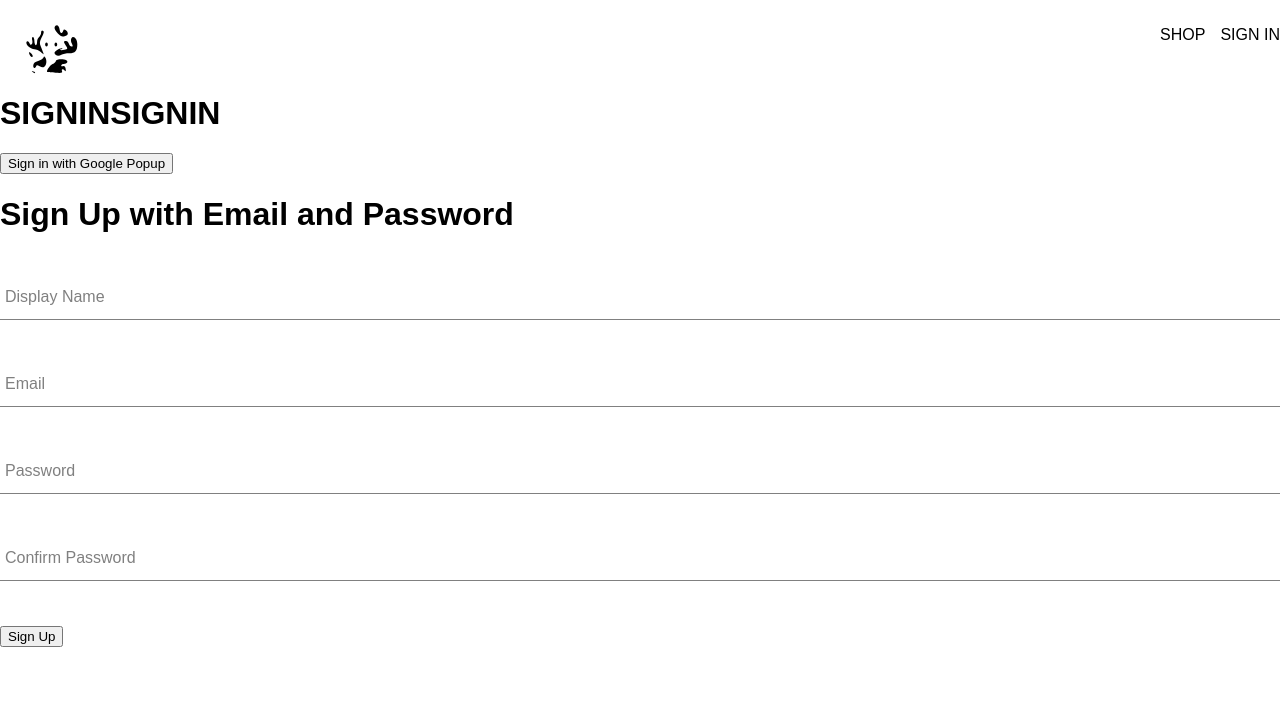
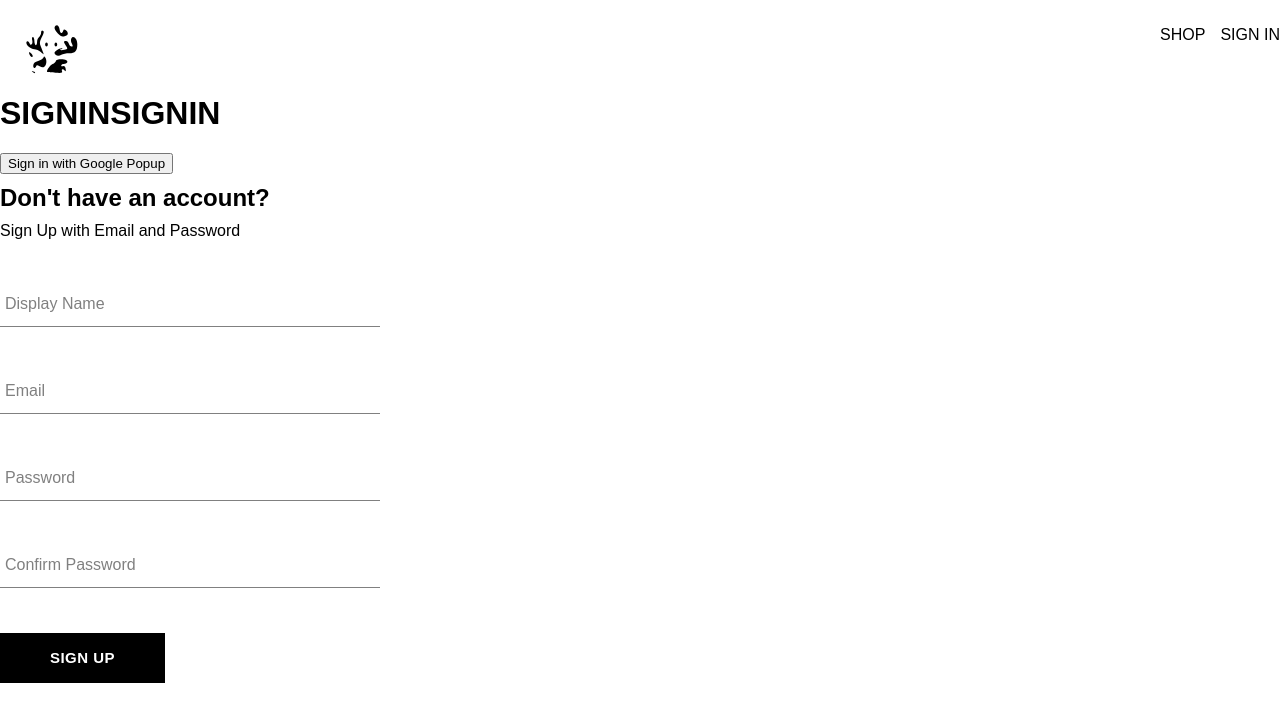
Before and after one commit to dogbeide/clothing-store, a React (Vite) app: page /sign-in in a window 1280 px wide. Shown: the top 722 px of the page. Built offline with nearby package versions, Linux system fonts and the light colour scheme; a web font is replaced by a local one.

Commit message:
create sign-up-component and button-component

```diff
--- /dev/null
+++ b/src/components/button/button.component.jsx
@@ -0,0 +1,21 @@
+import './button.styles.scss'
+// default
+
+// inverted
+
+// google-sign-in
+
+const BUTTON_TYPE_CLASSES = {
+  google: 'google-sign-in',
+  inverted: 'inverted',
+}
+
+const Button = ({ children, buttonType, ...otherProps }) => {
+  return (
+    <button className={`button-container ${BUTTON_TYPE_CLASSES[buttonType]}`} {...otherProps} >
+      {children}
+    </button>
+  );
+}
+
+export default Button;
--- /dev/null
+++ b/src/components/button/button.styles.scss
@@ -0,0 +1,46 @@
+.button-container {
+  min-width: 165px;
+  width: auto;
+  height: 50px;
+  letter-spacing: 0.5px;
+  line-height: 50px;
+  padding: 0 35px 0 35px;
+  font-size: 15px;
+  background-color: black;
+  color: white;
+  text-transform: uppercase;
+  // font-family: "Open Sans Condensed";
+  font-weight: bolder;
+  border: none;
+  cursor: pointer;
+  display: flex;
+  justify-content: center;
+
+  &:hover {
+    background-color: white;
+    color: black;
+    border: 1px solid black;
+  }
+
+  &.google-sign-in {
+    background-color: #4285f4;
+    color: white;
+
+    &:hover {
+      background-color: #357ae8;
+      border: none;
+    }
+  }
+
+  &.inverted {
+    background-color: white;
+    color: black;
+    border: 1px solid black;
+
+    &:hover {
+      background-color: black;
+      color: white;
+      border: none;
+    }
+  }
+}
--- a/src/components/sign-up/sign-up-form.component.jsx
+++ b/src/components/sign-up/sign-up-form.component.jsx
@@ -5,6 +5,8 @@
   createUserDocumentFromAuth
 } from "../../utils/firebase/firebase.utils";
 import FormInput from "../form-input/form-input.component";
+import Button from "../button/button.component";
+import './sign-up-form.styles.scss'
 
 const defaultFormFields = {
   'displayName': '',
@@ -55,15 +57,16 @@
   }
 
   return (
-    <div>
-      <h1>Sign Up with Email and Password</h1>
+    <div className="sign-up-container">
+      <h2>Don't have an account?</h2>
+      <span>Sign Up with Email and Password</span>
       <form onSubmit={handleSubmit}>
         <FormInput label='Display Name' type="text" onChange={handleChange} name="displayName" value={displayName} required />
         <FormInput label='Email' type="email" onChange={handleChange} name="email" value={email} required />
         <FormInput label='Password' type="password" onChange={handleChange} name="password" value={password} required />
         <FormInput label='Confirm Password' type="password" onChange={handleChange} name="confirmPassword" value={confirmPassword} required />
 
-        <button type="submit">Sign Up</button>
+        <Button type="submit">Sign Up</Button>
         {errorMsg ? <div style={{'color': 'red'}}>{errorMsg}</div> : null}
       </form>
     </div>
--- /dev/null
+++ b/src/components/sign-up/sign-up-form.styles.scss
@@ -0,0 +1,9 @@
+.sign-up-container {
+  display: flex;
+  flex-direction: column;
+  width: 380px;
+
+  h2 {
+    margin: 10px 0;
+  }
+}
```
